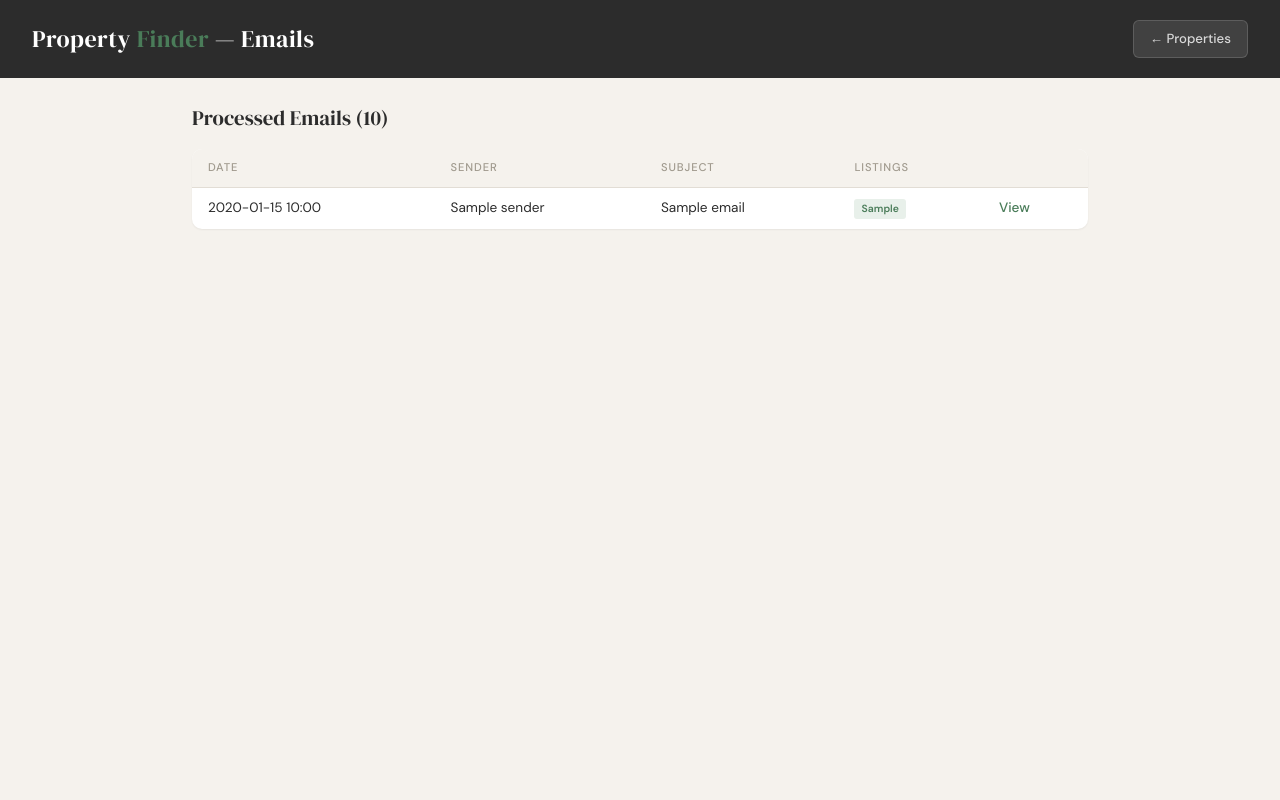
After one commit to stuart576/propertyfinder, a Flask app: template templates/emails.html in a window 1280 px wide. The commit adds this page. Run offline with Flask 3, Linux system fonts and the light colour scheme; the template is opened without the code that fills it: most values are stand-ins (such as "Sample title", 1, 10 or a date in 2020).

Commit message:
Add email viewer to inspect original parsed emails
Store email HTML body in the database and add /emails routes
to browse and view the original email content in a sandboxed
iframe. Includes auto-migration for existing databases.

```diff
--- a/email_monitor.py
+++ b/email_monitor.py
@@ -203,6 +203,7 @@ def check_emails() -> dict:
                 subject=subject,
                 received_at=received,
                 listings_found=len(listings),
+                body_html=html_body,
             )
 
             logger.info(f"  → Found {len(listings)} listings ({new_count} new)")
--- a/templates/dashboard.html
+++ b/templates/dashboard.html
@@ -507,6 +507,7 @@
             <span>Checking emails…</span>
         </div>
         <button class="btn btn-primary" onclick="checkNow()">⟳ Check Now</button>
+        <a href="/emails" class="btn btn-ghost">📧 Emails</a>
         <a href="/" class="btn btn-ghost">↻ Refresh</a>
     </div>
 </div>
--- /dev/null
+++ b/templates/emails.html
@@ -0,0 +1,244 @@
+<!DOCTYPE html>
+<html lang="en">
+<head>
+    <meta charset="UTF-8">
+    <meta name="viewport" content="width=device-width, initial-scale=1.0">
+    <title>Emails — Property Finder</title>
+    <link rel="preconnect" href="https://fonts.googleapis.com">
+    <link href="https://fonts.googleapis.com/css2?family=DM+Sans:wght@400;500;600;700&family=DM+Serif+Display&display=swap" rel="stylesheet">
+    <style>
+        :root {
+            --bg: #f5f2ed;
+            --bg-card: #ffffff;
+            --bg-dark: #2c2c2c;
+            --text: #2c2c2c;
+            --text-muted: #7a7568;
+            --text-light: #a09a8e;
+            --accent: #4a7c59;
+            --accent-light: #e8f0ea;
+            --accent-hover: #3d6649;
+            --border: #e2ddd5;
+            --shadow-sm: 0 1px 2px rgba(0,0,0,0.06);
+            --shadow-md: 0 4px 12px rgba(0,0,0,0.08);
+            --radius: 10px;
+            --radius-sm: 6px;
+        }
+
+        * { margin: 0; padding: 0; box-sizing: border-box; }
+
+        body {
+            font-family: 'DM Sans', sans-serif;
+            background: var(--bg);
+            color: var(--text);
+            line-height: 1.5;
+            min-height: 100vh;
+        }
+
+        .header {
+            background: var(--bg-dark);
+            color: white;
+            padding: 1.25rem 2rem;
+            display: flex;
+            align-items: center;
+            justify-content: space-between;
+            position: sticky;
+            top: 0;
+            z-index: 100;
+        }
+
+        .header h1 {
+            font-family: 'DM Serif Display', serif;
+            font-size: 1.5rem;
+            font-weight: 400;
+            letter-spacing: 0.02em;
+        }
+
+        .header h1 span { color: var(--accent); }
+
+        .header-actions { display: flex; gap: 0.75rem; align-items: center; }
+
+        .btn {
+            display: inline-flex;
+            align-items: center;
+            gap: 0.4rem;
+            padding: 0.5rem 1rem;
+            border: none;
+            border-radius: var(--radius-sm);
+            font-family: inherit;
+            font-size: 0.825rem;
+            font-weight: 500;
+            cursor: pointer;
+            transition: all 0.15s ease;
+            text-decoration: none;
+        }
+
+        .btn-ghost {
+            background: rgba(255,255,255,0.1);
+            color: rgba(255,255,255,0.8);
+            border: 1px solid rgba(255,255,255,0.15);
+        }
+        .btn-ghost:hover { background: rgba(255,255,255,0.18); color: white; }
+
+        .content { max-width: 960px; margin: 0 auto; padding: 1.5rem 2rem; }
+
+        .page-title {
+            font-family: 'DM Serif Display', serif;
+            font-size: 1.3rem;
+            margin-bottom: 1rem;
+        }
+
+        .email-table {
+            width: 100%;
+            border-collapse: collapse;
+            background: var(--bg-card);
+            border-radius: var(--radius);
+            overflow: hidden;
+            box-shadow: var(--shadow-sm);
+        }
+
+        .email-table th {
+            text-align: left;
+            padding: 0.65rem 1rem;
+            font-size: 0.7rem;
+            text-transform: uppercase;
+            letter-spacing: 0.08em;
+            color: var(--text-light);
+            font-weight: 500;
+            border-bottom: 1px solid var(--border);
+            background: var(--bg);
+        }
+
+        .email-table td {
+            padding: 0.65rem 1rem;
+            font-size: 0.85rem;
+            border-bottom: 1px solid var(--border);
+            vertical-align: middle;
+        }
+
+        .email-table tr:last-child td { border-bottom: none; }
+
+        .email-table tr:hover td { background: var(--accent-light); }
+
+        .email-table a {
+            color: var(--accent);
+            text-decoration: none;
+            font-weight: 500;
+        }
+        .email-table a:hover { text-decoration: underline; }
+
+        .email-subject {
+            max-width: 400px;
+            white-space: nowrap;
+            overflow: hidden;
+            text-overflow: ellipsis;
+        }
+
+        .badge {
+            display: inline-block;
+            padding: 0.15rem 0.45rem;
+            border-radius: 3px;
+            font-size: 0.65rem;
+            font-weight: 600;
+            background: var(--accent-light);
+            color: var(--accent);
+        }
+
+        .pagination {
+            display: flex;
+            justify-content: center;
+            gap: 0.5rem;
+            padding: 1.5rem 0;
+        }
+
+        .pagination a, .pagination span {
+            padding: 0.4rem 0.85rem;
+            border-radius: var(--radius-sm);
+            font-size: 0.825rem;
+            text-decoration: none;
+        }
+
+        .pagination a {
+            color: var(--text-muted);
+            border: 1px solid var(--border);
+        }
+        .pagination a:hover { border-color: var(--accent); color: var(--accent); }
+        .pagination .current { background: var(--accent); color: white; border: 1px solid var(--accent); }
+
+        .empty-state {
+            text-align: center;
+            padding: 4rem 2rem;
+            color: var(--text-muted);
+        }
+
+        @media (max-width: 768px) {
+            .header { padding: 1rem; }
+            .content { padding: 1rem; }
+            .email-table { font-size: 0.8rem; }
+        }
+    </style>
+</head>
+<body>
+
+<div class="header">
+    <h1>Property <span>Finder</span> — Emails</h1>
+    <div class="header-actions">
+        <a href="/" class="btn btn-ghost">← Properties</a>
+    </div>
+</div>
+
+<div class="content">
+    <div class="page-title">Processed Emails ({{ total }})</div>
+
+    {% if emails %}
+    <table class="email-table">
+        <thead>
+            <tr>
+                <th>Date</th>
+                <th>Sender</th>
+                <th>Subject</th>
+                <th>Listings</th>
+                <th></th>
+            </tr>
+        </thead>
+        <tbody>
+            {% for email in emails %}
+            <tr>
+                <td style="white-space: nowrap;">{{ email.received_at[:16] if email.received_at else email.processed_at[:16] }}</td>
+                <td>{{ email.sender }}</td>
+                <td class="email-subject">{{ email.subject }}</td>
+                <td><span class="badge">{{ email.listings_found }}</span></td>
+                <td><a href="/emails/{{ email.id }}">View</a></td>
+            </tr>
+            {% endfor %}
+        </tbody>
+    </table>
+
+    {% if total_pages > 1 %}
+    <div class="pagination">
+        {% if page > 1 %}
+        <a href="?page={{ page - 1 }}">← Prev</a>
+        {% endif %}
+        {% for p in range(1, total_pages + 1) %}
+            {% if p == page %}
+            <span class="current">{{ p }}</span>
+            {% elif p <= 3 or p > total_pages - 2 or (p >= page - 1 and p <= page + 1) %}
+            <a href="?page={{ p }}">{{ p }}</a>
+            {% elif p == 4 or p == total_pages - 2 %}
+            <span>…</span>
+            {% endif %}
+        {% endfor %}
+        {% if page < total_pages %}
+        <a href="?page={{ page + 1 }}">Next →</a>
+        {% endif %}
+    </div>
+    {% endif %}
+
+    {% else %}
+    <div class="empty-state">
+        <p>No emails have been processed yet.</p>
+    </div>
+    {% endif %}
+</div>
+
+</body>
+</html>
--- a/web.py
+++ b/web.py
@@ -1,6 +1,6 @@
 """Flask web dashboard for Property Finder."""
 import logging
-from flask import Flask, render_template, request, jsonify, redirect, url_for
+from flask import Flask, render_template, request, jsonify, redirect, url_for, Response
 
 import config
 import database
@@ -68,6 +68,39 @@ def check_now():
     return jsonify(stats)
 
 
+@app.route("/emails")
+def emails():
+    page = max(1, int(request.args.get("page", "1")))
+    per_page = 50
+    email_list = database.get_emails(limit=per_page, offset=(page - 1) * per_page)
+    total = database.get_email_count()
+    return render_template(
+        "emails.html",
+        emails=email_list,
+        page=page,
+        per_page=per_page,
+        total=total,
+        total_pages=(total + per_page - 1) // per_page,
+    )
+
+
+@app.route("/emails/<int:email_id>")
+def email_detail(email_id):
+    body_html = database.get_email_body(email_id)
+    if body_html is None:
+        return "Email not found", 404
+    return render_template("email_detail.html", email_id=email_id, body_html=body_html)
+
+
+@app.route("/emails/<int:email_id>/raw")
+def email_raw(email_id):
+    """Serve the raw email HTML in an iframe-friendly way."""
+    body_html = database.get_email_body(email_id)
+    if body_html is None:
+        return "Email not found", 404
+    return Response(body_html, mimetype="text/html")
+
+
 @app.route("/api/stats")
 def api_stats():
     return jsonify(database.get_stats())
```
Also changed, not shown: database.py (+40 -5 lines), templates/email_detail.html (added, +117 -0 lines).
